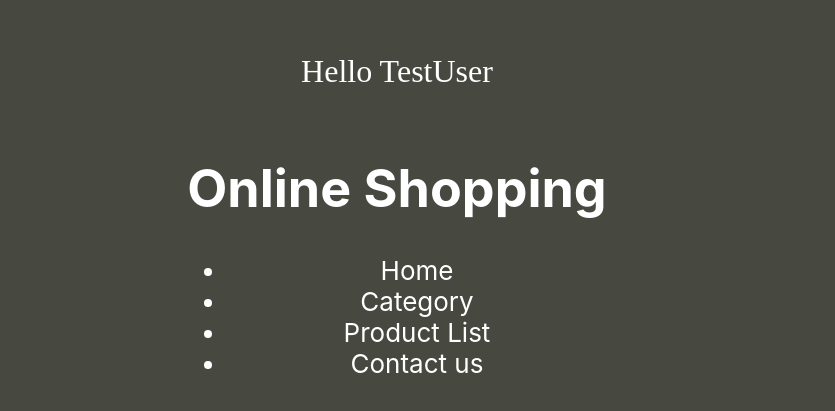
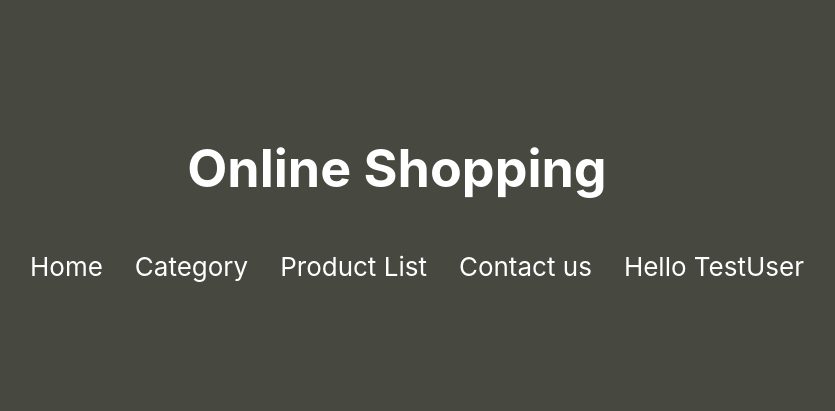
Before and after one commit to parveensuyan/ccc-react, a React (Create React App) app: page / in a window 1280 px wide. Shown: the part 187-598 px from the top of the page, without its empty margins (243-1078 px from the left). Built offline with nearby package versions, Linux system fonts and the light colour scheme.

Commit message:
menu bar option with props

```diff
--- a/src/App.css
+++ b/src/App.css
@@ -31,6 +31,13 @@
   color : white;
   text-decoration: none;
 }
+.menu-bar {
+  display: flex;
+}
+.menu-bar li{
+    list-style: none;
+    padding : 1rem;
+}
 .App-link {
   color: #61dafb;
 }
--- a/src/App.js
+++ b/src/App.js
@@ -15,10 +15,9 @@ function App() {
   return (
     <div className="App">
       <header className="App-header">
-        <p className="text-color">{name}</p>
         {/* <p>Today's Date</p>
         <p>{date.toLocaleDateString()}</p> */}
-        <User></User>
+        <User userName={name}></User>
       </header>
     </div>
   );
--- a/src/User.js
+++ b/src/User.js
@@ -1,16 +1,26 @@
 import React from "react";
 import "./App.css";
 
-function User(){
+function User(props) {
+  //props are the parameters which is used to share the data from one comp to another
   return (
     <div>
       <h1>Online Shopping</h1>
       <div>
         <ul className="menu-bar">
-            <li><a href="#">Home</a></li>
-            <li><a href="#">Category</a></li>
-            <li><a href="#">Product List</a></li>
-            <li><a href="#">Contact us</a></li>
+          <li>
+            <a href="#">Home</a>
+          </li>
+          <li>
+            <a href="#">Category</a>
+          </li>
+          <li>
+            <a href="#">Product List</a>
+          </li>
+          <li>
+            <a href="#">Contact us</a>
+          </li>
+          <li>{props.userName}</li>
         </ul>
       </div>
     </div>
```
Lines whose indentation alone changed are shown as unchanged.
